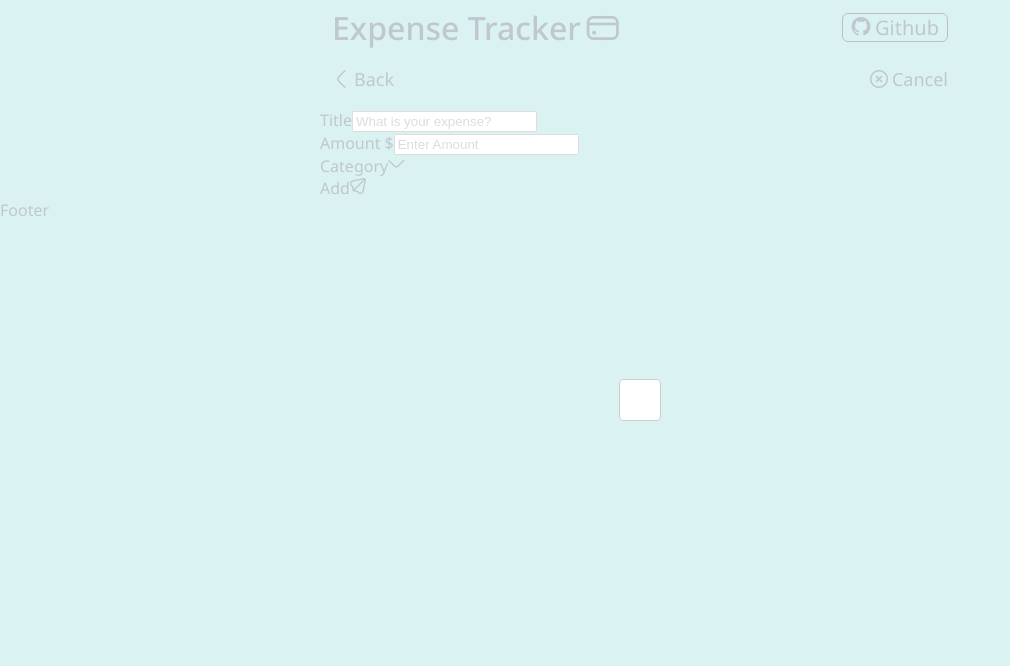
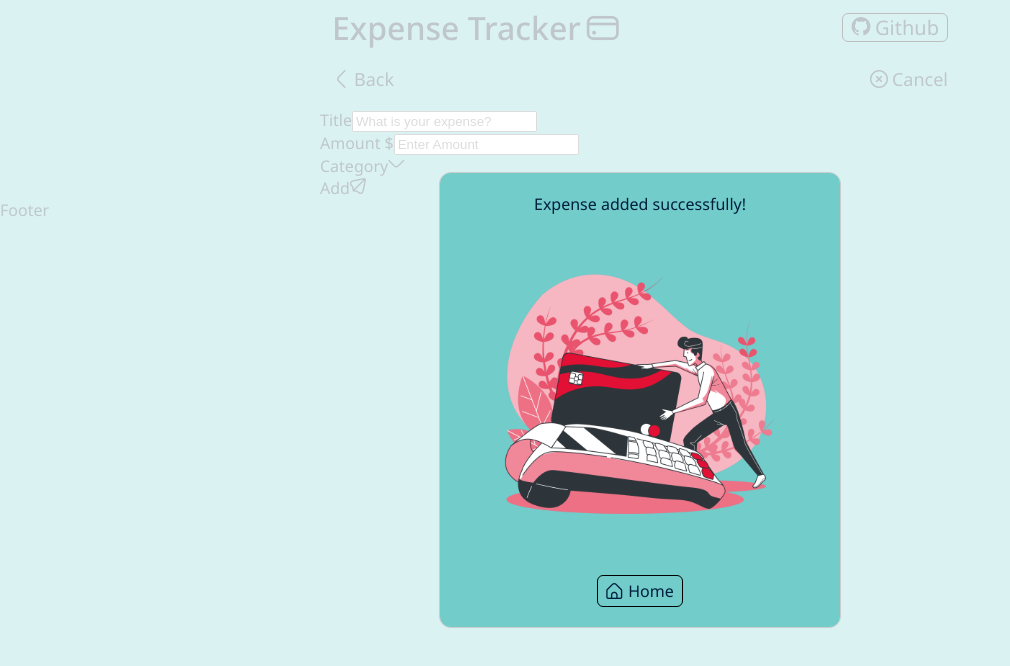
Before and after one commit to CoreyPhillipsOfficial/expense-tracker, a React (Create React App) app: page /add-expense in a window 1280 px wide. Shown: the top 666 px of the page, without its empty margins (0-1010 px from the left). Built offline with nearby package versions, Linux system fonts and the light colour scheme.

Commit message:
modal if functional

```diff
--- a/src/components/add-form/success-modal.css
+++ b/src/components/add-form/success-modal.css
@@ -0,0 +1,38 @@
+.modal-inner {
+    display: flex;
+    flex-direction: column;
+    align-items: center;
+}
+
+.added-image {
+    height: 360px;
+}
+
+.take-home-button {
+    border: 1px solid black;
+    padding: 4px 8px;
+    border-radius: 6px;
+    display: flex;
+    justify-content: center;
+    align-items: center;
+}
+
+.take-home-button i {
+    display: flex;
+    justify-content: center;
+    align-items: center;
+    margin-right: 6px;
+}
+
+@media only screen and (max-width: 1024px) {
+    .added-image {
+        height: 320px;
+    }
+}
+
+
+@media only screen and (max-width: 512px) {
+    .added-image {
+        height: 240px;
+    }
+}
--- a/src/components/add-form/success-modal.js
+++ b/src/components/add-form/success-modal.js
@@ -1,6 +1,7 @@
 import React from 'react'
 import './success-modal.css'
 import Modal from 'react-modal';
+import { Link } from 'react-router-dom';
 
 const SuccessModal = () => {
     const customStyles = {
@@ -11,10 +12,29 @@ const SuccessModal = () => {
             bottom: 'auto',
             marginRight: '-50%',
             transform: 'translate(-50%, -50%)',
+            backgroundColor: '#71ccca',
+            borderRadius: '12px'
         },
     };
     return (
-        <Modal isOpen={true} style={customStyles}></Modal>
+        <>
+            <Modal isOpen={true} style={customStyles}>
+                <div className="modal-inner">
+                    <label>Expense added successfully!</label>
+                    <img
+                        src={require('../../assets/images/added-image.png')}
+                        alt='Expense Added'
+                        className='added-image'
+                    />
+                    <Link to='/'>
+                        <div className='take-home-button'>
+                            <i className='fi-rr-home'></i>
+                            Home
+                        </div>
+                    </Link>
+                </div>
+            </Modal>
+        </>
     )
 }
 
```
